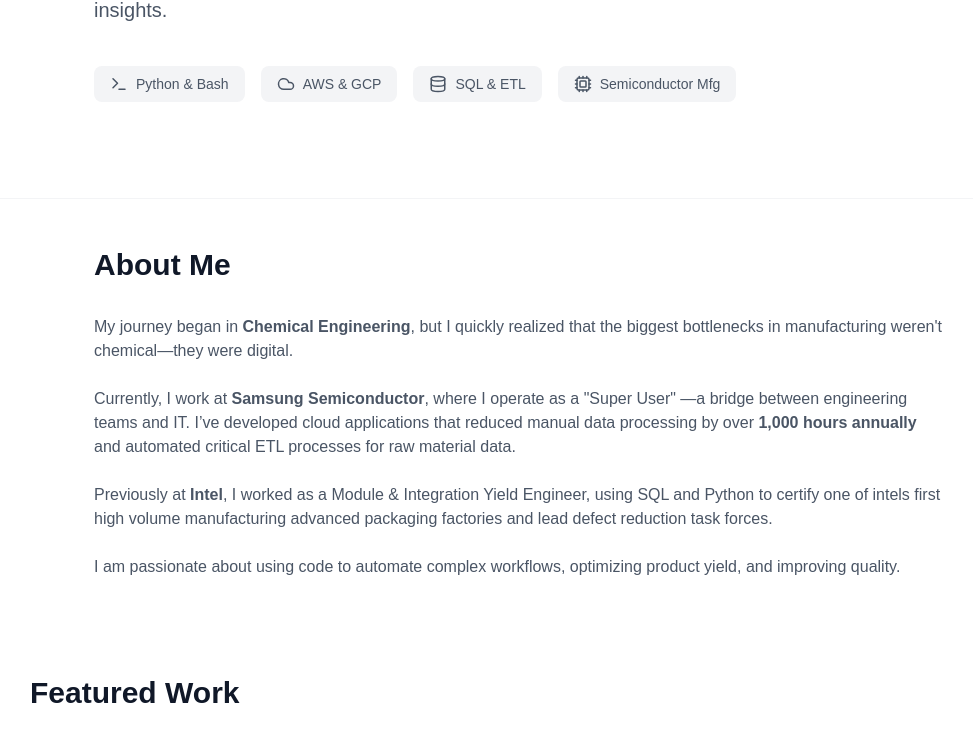
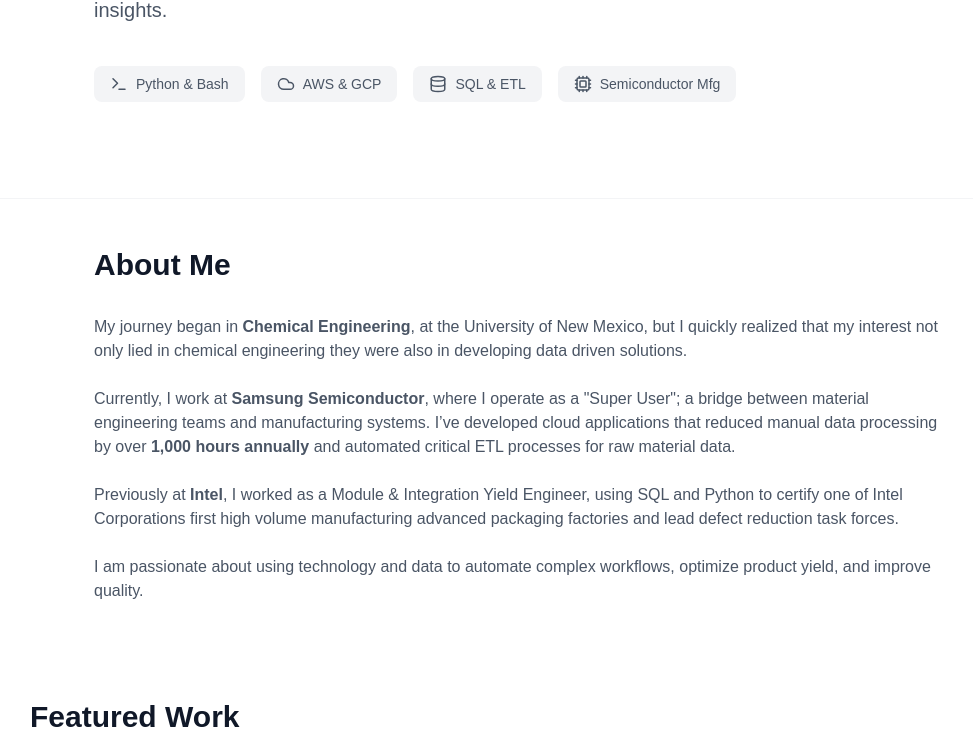
Before and after one commit to dvadi/my-portfolio, a Next.js app: page / in a window 1280 px wide. Shown: the part 490-1233 px from the top of the page, without its empty margins (122-1095 px from the left). Built offline with nearby package versions, Linux system fonts and the light colour scheme.

Commit message:
Updating about me 2

```diff
--- a/app/page.tsx
+++ b/app/page.tsx
@@ -47,16 +47,16 @@
         <h2 className="text-3xl font-bold mb-8">About Me</h2>
         <div className="prose prose-lg text-gray-600">
           <p className="mb-6">
-            My journey began in <strong>Chemical Engineering</strong>, but I quickly realized that the biggest bottlenecks in manufacturing weren't chemical—they were digital.
+            My journey began in <strong>Chemical Engineering</strong>, at the University of New Mexico, but I quickly realized that my interest not only lied in chemical engineering they were also in developing data driven solutions.
           </p>
           <p className="mb-6">
-            Currently, I work at <strong>Samsung Semiconductor</strong>, where I operate as a "Super User" —a bridge between engineering teams and IT. I’ve developed cloud applications that reduced manual data processing by over <strong>1,000 hours annually</strong>  and automated critical ETL processes for raw material data.
+            Currently, I work at <strong>Samsung Semiconductor</strong>, where I operate as a "Super User"; a bridge between material engineering teams and manufacturing systems. I’ve developed cloud applications that reduced manual data processing by over <strong>1,000 hours annually</strong>  and automated critical ETL processes for raw material data.
           </p>
           <p className="mb-6">
-            Previously at <strong>Intel</strong>, I worked as a Module & Integration Yield Engineer, using SQL and Python to certify one of intels first high volume manufacturing advanced packaging factories and lead defect reduction task forces.
+            Previously at <strong>Intel</strong>, I worked as a Module & Integration Yield Engineer, using SQL and Python to certify one of Intel Corporations first high volume manufacturing advanced packaging factories and lead defect reduction task forces.
           </p>
           <p>
-            I am passionate about using code to automate complex workflows, optimizing product yield, and improving quality.
+            I am passionate about using technology and data to automate complex workflows, optimize product yield, and improve quality.
           </p>
         </div>
       </section>
```
